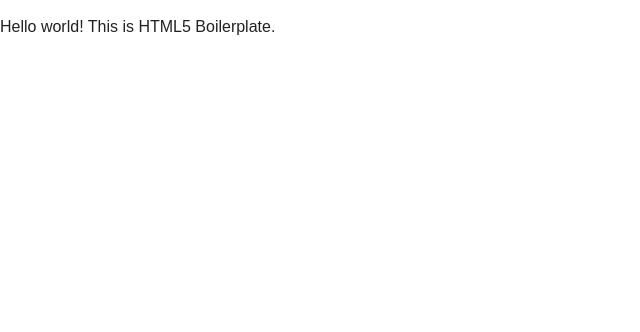
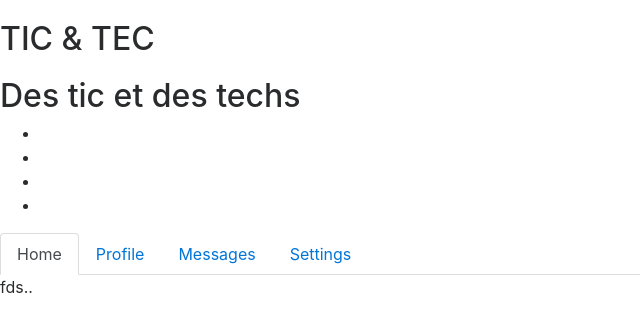
Before and after one commit to farrradise/blog, a plain HTML site: page index.html in a window 1280 px wide. Shown: the whole page, without its empty margins (0-640 px from the left). Drawn offline with nearby package versions, Linux system fonts and the light colour scheme.

Commit message:
started skeleton on indeX.html

```diff
--- a/index.html
+++ b/index.html
@@ -1,40 +1,91 @@
 <!doctype html>
-<html class="no-js" lang="">
+<html class="no-js" lang="Fr">
     <head>
         <meta charset="utf-8">
         <meta http-equiv="x-ua-compatible" content="ie=edge">
-        <title></title>
-        <meta name="description" content="">
+        <title>Tic & Tec | des tic et des techs </title>
+        <meta name="description" content="Blog sur les technologies orientées front">
         <meta name="viewport" content="width=device-width, initial-scale=1">
-
+        <link rel="stylesheet" href="https://cdnjs.cloudflare.com/ajax/libs/font-awesome/4.7.0/css/font-awesome.min.css">
+        <link rel="stylesheet" href="css/bootstrap.css">
+        <link rel="stylesheet" href="css/normalize.css">
+        <link rel="stylesheet" href="css/main.css">
         <link rel="apple-touch-icon" href="apple-touch-icon.png">
         <!-- Place favicon.ico in the root directory -->
-
-        <link rel="stylesheet" href="css/normalize.css">
-        <link rel="stylesheet" href="css/main.css">
         <script src="js/vendor/modernizr-2.8.3.min.js"></script>
     </head>
     <body>
-        <!--[if lt IE 8]>
-            <p class="browserupgrade">You are using an <strong>outdated</strong> browser. Please <a href="http://browsehappy.com/">upgrade your browser</a> to improve your experience.</p>
-        <![endif]-->
 
-        <!-- Add your site or application content here -->
-        <p>Hello world! This is HTML5 Boilerplate.</p>
+      <!-- ECRITURE DU HEADER  -->
 
-        <script src="https://code.jquery.com/jquery-1.12.0.min.js"></script>
-        <script>window.jQuery || document.write('<script src="js/vendor/jquery-1.12.0.min.js"><\/script>')</script>
+      <header>
+        <div class="">
+          <h1>TIC & TEC</h1>
+          <h2>Des tic et des techs</h2>
+        </div>
+
+        <!-- premier formulaire de recherche -->
+        <form action=""></form>
+
+
+        <!-- formulaire tirage au sort aléatoire  -->
+        <form action=""></form>
+
+
+        <!-- div we are social -->
+        <div>
+          <ul>
+            <li><a href=""><i></i></a></li>
+            <li><a href=""><i></i></a></li>
+            <li><a href=""><i></i></a></li>
+            <li><a href=""><i></i></a></li>
+          </ul>
+        </div>
+
+      </header>
+
+
+
+      <!-- ECRITURE DU NAV -->
+      <nav>
+
+        <ul class="nav nav-tabs" id="myTab" role="tablist">
+          <li class="nav-item">
+            <a class="nav-link active" data-toggle="tab" href="#home" role="tab" aria-controls="home">Home</a>
+          </li>
+          <li class="nav-item">
+            <a class="nav-link" data-toggle="tab" href="#profile" role="tab" aria-controls="profile">Profile</a>
+          </li>
+          <li class="nav-item">
+            <a class="nav-link" data-toggle="tab" href="#messages" role="tab" aria-controls="messages">Messages</a>
+          </li>
+          <li class="nav-item">
+            <a class="nav-link" data-toggle="tab" href="#settings" role="tab" aria-controls="settings">Settings</a>
+          </li>
+        </ul>
+
+      </nav>
+
+
+      <div class="tab-content">
+        <div class="tab-pane fade show active" id="home" role="tabpanel">fds..</div>
+        <div class="tab-pane fade" id="profile" role="tabpanel">bla.</div>
+        <div class="tab-pane fade" id="messages" role="tabpanel">...</div>
+        <div class="tab-pane fade" id="settings" role="tabpanel">...</div>
+      </div>
+
+
+      <!-- <script>
+        $(function () {
+          $('#myTab a:last').tab('show')
+        })
+      </script> -->
+
+
         <script src="js/plugins.js"></script>
         <script src="js/main.js"></script>
+        <script src="https://ajax.googleapis.com/ajax/libs/jquery/1.12.4/jquery.min.js"></script>
+        <script src="js/bootstrap.js"></script>
 
-        <!-- Google Analytics: change UA-XXXXX-X to be your site's ID. -->
-        <script>
-            (function(b,o,i,l,e,r){b.GoogleAnalyticsObject=l;b[l]||(b[l]=
-            function(){(b[l].q=b[l].q||[]).push(arguments)});b[l].l=+new Date;
-            e=o.createElement(i);r=o.getElementsByTagName(i)[0];
-            e.src='https://www.google-analytics.com/analytics.js';
-            r.parentNode.insertBefore(e,r)}(window,document,'script','ga'));
-            ga('create','UA-XXXXX-X','auto');ga('send','pageview');
-        </script>
     </body>
 </html>
```
